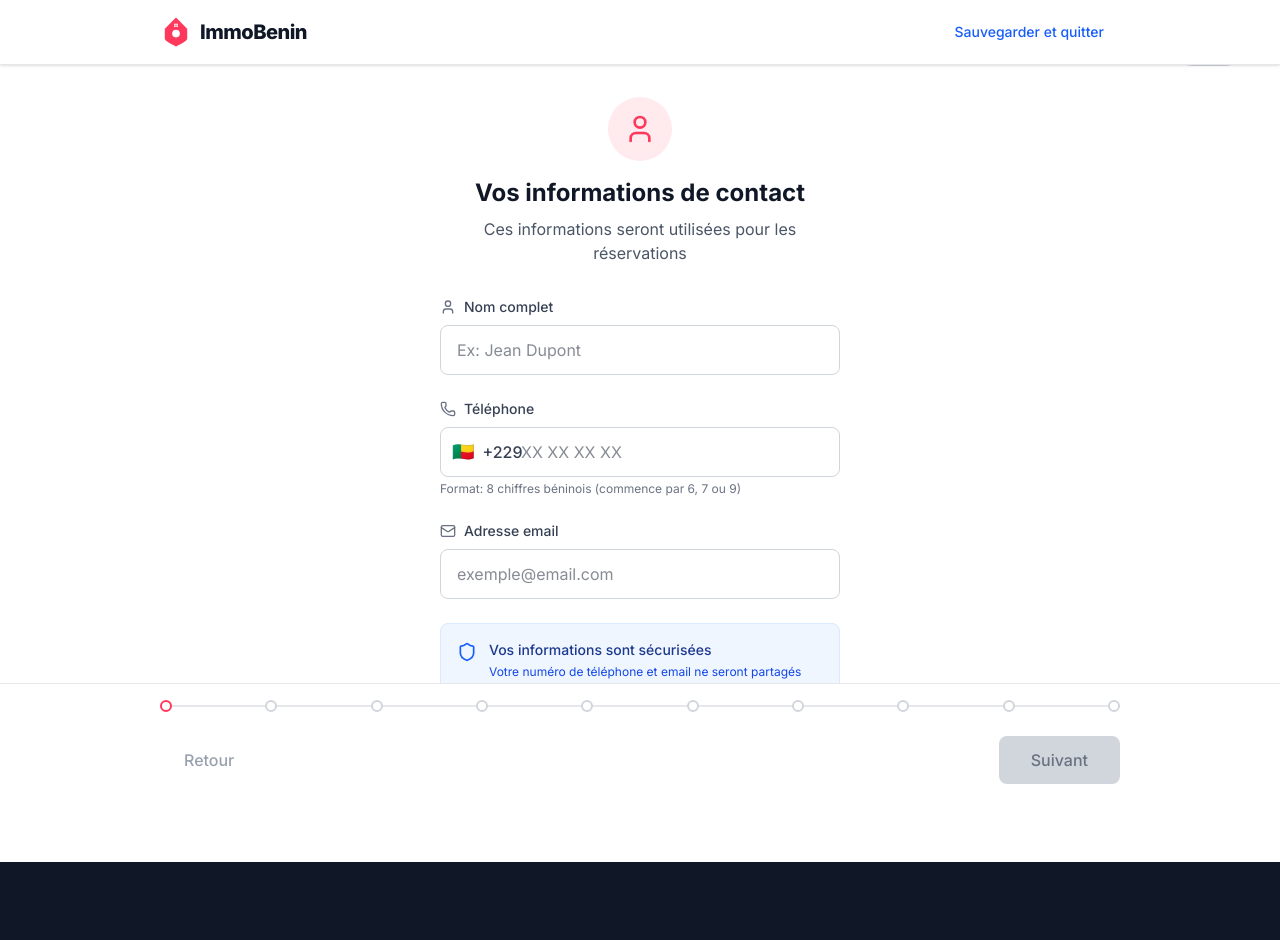
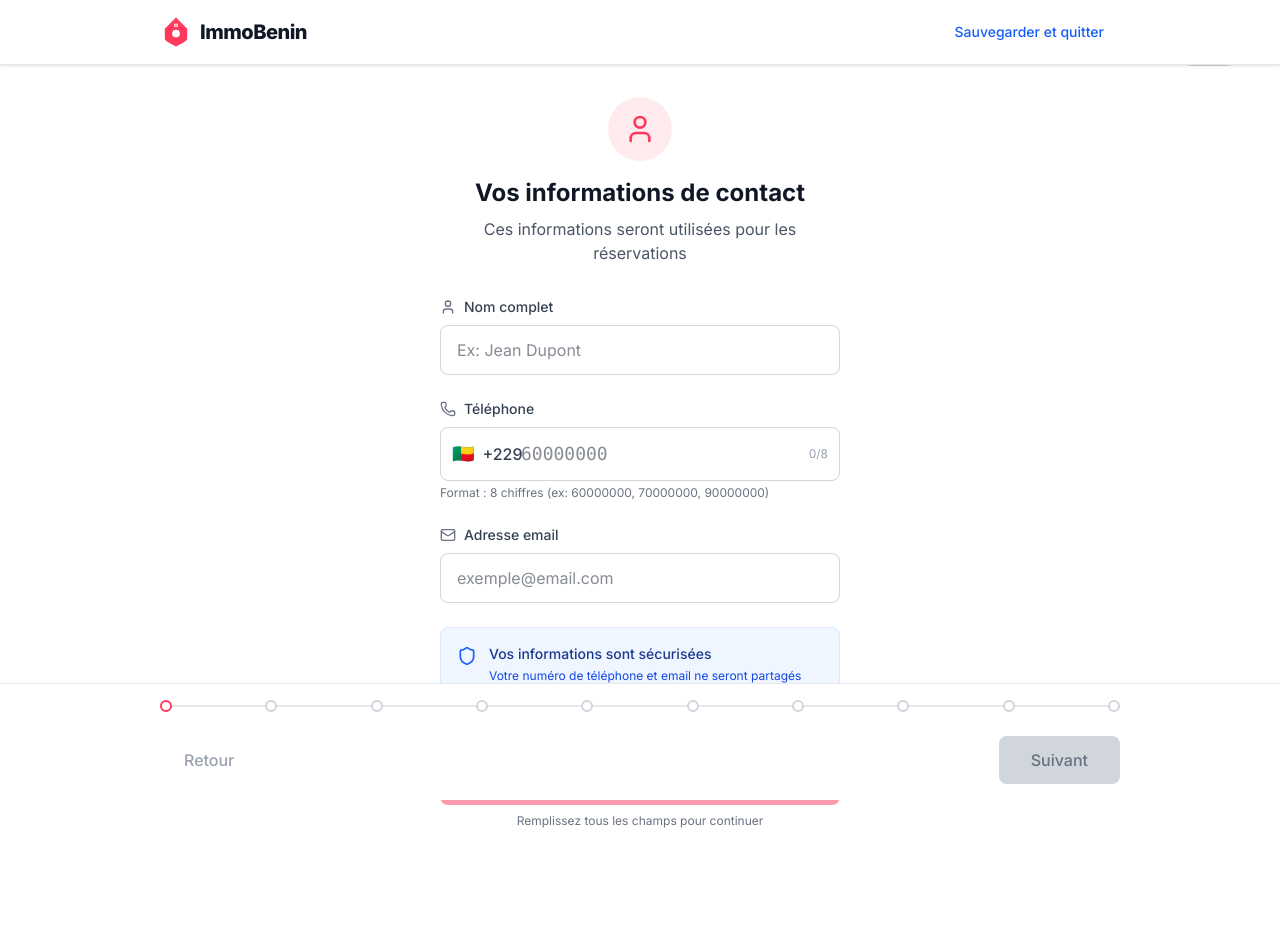
Before and after one commit to antoinettaams/immobenin, a Next.js app: page /publish in a window 1280 px wide. Shown: the top 940 px of the page. Built offline with nearby package versions, Linux system fonts and the light colour scheme; grey boxes are pictures that could not be loaded.

Commit message:
Ajout des modifs

```diff
--- a/components/publish/steps/OnboardingStep.tsx
+++ b/components/publish/steps/OnboardingStep.tsx
@@ -1,5 +1,5 @@
 "use client"
-import React, { useState, useRef } from 'react'
+import React, { useState, useRef, useEffect } from 'react'
 import { Phone, Mail, User, Shield } from 'lucide-react'
 
 interface OnboardingData {
@@ -25,8 +25,8 @@ export const OnboardingStep: React.FC<OnboardingStepProps> = ({
   const [phoneInput, setPhoneInput] = useState('')
   const phoneInputRef = useRef<HTMLInputElement>(null)
 
-  // Initialisation depuis les props
-  React.useEffect(() => {
+  // Initialisation
+  useEffect(() => {
     if (data.telephone) {
       const digitsOnly = data.telephone.replace(/\D/g, '')
       if (digitsOnly.startsWith('229')) {
@@ -48,6 +48,57 @@ export const OnboardingStep: React.FC<OnboardingStepProps> = ({
     }
 
     onUpdate(updated)
+  }
+
+  // FORCE l'utilisation d'un input type="text" avec gestion manuelle
+  const handlePhoneInputChange = (rawValue: string) => {
+    // Supprimer TOUT sauf les chiffres
+    let cleanValue = rawValue.replace(/\D/g, '')
+
+    // Limiter à 8 chiffres maximum
+    cleanValue = cleanValue.slice(0, 8)
+
+    // Mettre à jour l'affichage (sans formatage pour éviter les problèmes)
+    setPhoneInput(cleanValue)
+
+    // Mettre à jour formData
+    if (cleanValue.length === 8) {
+      const fullNumber = `+229${cleanValue}`
+      handleChange('telephone', fullNumber)
+    } else {
+      handleChange('telephone', cleanValue ? `+229${cleanValue}` : '')
+    }
+  }
+
+  const handleSubmit = async (e: React.FormEvent) => {
+    e.preventDefault()
+
+    if (!validateForm()) return
+
+    setIsLoading(true)
+
+    try {
+      const phoneDigits = phoneInput.replace(/\D/g, '')
+      if (phoneDigits.length !== 8) {
+        throw new Error('Numéro de téléphone incomplet')
+      }
+
+      const finalPhone = `+229${phoneDigits}`
+      const finalData = {
+        ...formData,
+        telephone: finalPhone
+      }
+
+      onUpdate(finalData)
+      onNext()
+
+    } catch (error) {
+      setErrors({
+        telephone: 'Veuillez vérifier votre numéro de téléphone'
+      })
+    } finally {
+      setIsLoading(false)
+    }
   }
 
   const validateForm = (): boolean => {
@@ -77,103 +128,6 @@ export const OnboardingStep: React.FC<OnboardingStepProps> = ({
     setErrors(newErrors)
     return Object.keys(newErrors).length === 0
   }
-
-  const formatPhoneDisplay = (value: string): string => {
-    const digits = value.replace(/\D/g, '')
-    const limited = digits.slice(0, 8)
-
-    if (limited.length <= 2) return limited
-    if (limited.length <= 4) return `${limited.slice(0, 2)} ${limited.slice(2)}`
-    if (limited.length <= 6) return `${limited.slice(0, 2)} ${limited.slice(2, 4)} ${limited.slice(4)}`
-    return `${limited.slice(0, 2)} ${limited.slice(2, 4)} ${limited.slice(4, 6)} ${limited.slice(6)}`
-  }
-
-  const handlePhoneInputChange = (value: string) => {
-    // Empêcher les caractères non numériques
-    const digits = value.replace(/\D/g, '').slice(0, 8)
-
-    // Format d'affichage avec espacement
-    const formattedDisplay = formatPhoneDisplay(digits)
-    setPhoneInput(formattedDisplay)
-
-    // Stocker dans formData avec le préfixe +229 seulement si complet
-    if (digits.length === 8) {
-      const fullNumber = `+229${digits}`
-      handleChange('telephone', fullNumber)
-    } else {
-      handleChange('telephone', digits ? `+229${digits}` : '')
-    }
-  }
-
-  // CORRECTION : Gestion spéciale pour mobile
-  const handlePhoneKeyDown = (e: React.KeyboardEvent<HTMLInputElement>) => {
-    // Si on mobile, prévenir le comportement par défaut des suggestions
-    if (e.key === 'Backspace') {
-      e.preventDefault()
-      const current = phoneInput.replace(/\D/g, '')
-      const newDigits = current.slice(0, -1)
-      handlePhoneInputChange(newDigits)
-    }
-  }
-
-  // CORRECTION : Gestion de l'input sur mobile
-  const handlePhoneInput = (e: React.FormEvent<HTMLInputElement>) => {
-    const value = e.currentTarget.value
-
-    // Si le texte contient "+229", on l'enlève
-    const cleanValue = value.replace('+229', '').replace('+', '')
-
-    // Nettoyer et formater
-    const digits = cleanValue.replace(/\D/g, '').slice(0, 8)
-    handlePhoneInputChange(digits)
-  }
-
-  // CORRECTION : Empêcher le collage automatique
-  const handlePhonePaste = (e: React.ClipboardEvent<HTMLInputElement>) => {
-    e.preventDefault()
-    const pastedText = e.clipboardData.getData('text')
-    const digits = pastedText.replace(/\D/g, '').slice(0, 8)
-    handlePhoneInputChange(digits)
-  }
-
-  const handleSubmit = async (e: React.FormEvent) => {
-    e.preventDefault()
-
-    if (!validateForm()) return
-
-    setIsLoading(true)
-
-    try {
-      const phoneDigits = phoneInput.replace(/\D/g, '')
-      if (phoneDigits.length !== 8) {
-        throw new Error('Numéro de téléphone incomplet')
-      }
-
-      const finalPhone = `+229${phoneDigits}`
-      const finalData = {
-        ...formData,
-        telephone: finalPhone
-      }
-
-      if (typeof window !== 'undefined') {
-        localStorage.setItem('onboardingData', JSON.stringify(finalData))
-      }
-
-      onUpdate(finalData)
-      onNext()
-
-    } catch (error) {
-      setErrors({
-        telephone: 'Veuillez vérifier votre numéro de téléphone'
-      })
-    } finally {
-      setIsLoading(false)
-    }
-  }
-
-  const canContinue = phoneInput.replace(/\D/g, '').length === 8 &&
-                     formData.email &&
-                     formData.nom.trim().length >= 2
 
   return (
     <div className="max-w-md mx-auto px-4 sm:px-6 w-full">
@@ -213,7 +167,7 @@ export const OnboardingStep: React.FC<OnboardingStepProps> = ({
           )}
         </div>
 
-        {/* Téléphone - CHAMP CORRIGÉ */}
+        {/* CHAMP TÉLÉPHONE CORRIGÉ - Solution radicale */}
         <div>
           <label className="block text-sm font-medium text-gray-700 mb-2">
             <div className="flex items-center gap-2">
@@ -226,30 +180,53 @@ export const OnboardingStep: React.FC<OnboardingStepProps> = ({
               <span className="text-lg">🇧🇯</span>
               <span className="font-medium">+229</span>
             </div>
+
+            {/* SOLUTION : Input type="text" avec pattern personnalisé */}
             <input
               ref={phoneInputRef}
-              type="tel"
-              inputMode="numeric" // Important pour mobile
-              pattern="[0-9]*" // Important pour mobile
+              type="text" // CHANGÉ de "tel" à "text"
+              inputMode="tel" // Garde le clavier téléphone
               value={phoneInput}
-              onChange={handlePhoneInput} // CHANGÉ
-              onKeyDown={handlePhoneKeyDown} // AJOUTÉ
-              onPaste={handlePhonePaste} // AJOUTÉ
-              className={`w-full pl-20 pr-4 py-3 border rounded-lg focus:ring-2 focus:ring-brand focus:border-transparent outline-none ${
+              onChange={(e) => {
+                // Filtrer les caractères non numériques
+                const value = e.target.value.replace(/\D/g, '')
+                setPhoneInput(value.slice(0, 8))
+
+                // Mettre à jour formData
+                if (value.length === 8) {
+                  handleChange('telephone', `+229${value}`)
+                }
+              }}
+              onBlur={(e) => {
+                // Validation à la perte de focus
+                const value = e.target.value.replace(/\D/g, '')
+                if (value.length === 8) {
+                  handleChange('telephone', `+229${value}`)
+                }
+              }}
+              className={`w-full pl-20 pr-4 py-3 border rounded-lg focus:ring-2 focus:ring-brand focus:border-transparent outline-none text-lg font-mono ${
                 errors.telephone ? 'border-red-300' : 'border-gray-300'
               }`}
-              placeholder="XX XX XX XX"
+              placeholder="60000000"
               disabled={isLoading}
-              autoComplete="tel-national" // Pour mobile
-              maxLength={11} // 8 chiffres + 3 espaces
+              maxLength={8} // Limite à 8 chiffres
+              pattern="[0-9]{8}" // Pattern HTML5
+              title="8 chiffres béninois (commençant par 6, 7 ou 9)"
             />
+
+            {/* Indicateur de longueur */}
+            <div className="absolute right-3 top-1/2 transform -translate-y-1/2 text-xs text-gray-400">
+              {phoneInput.length}/8
+            </div>
           </div>
-          {errors.telephone && (
+
+          {errors.telephone ? (
             <p className="mt-1 text-sm text-red-600">{errors.telephone}</p>
+          ) : (
+            <p className="mt-1 text-xs text-gray-500">
+              Format : 8 chiffres (ex: 60000000, 70000000, 90000000)
+            </p>
           )}
-          <p className="mt-1 text-xs text-gray-500">
-            Format: 8 chiffres béninois (commence par 6, 7 ou 9)
-          </p>
         </div>
 
         {/* Email */}
@@ -289,6 +266,32 @@ export const OnboardingStep: React.FC<OnboardingStepProps> = ({
             </div>
           </div>
         </div>
+
+        {/* Bouton continuer */}
+        <div className="pt-4">
+          <button
+            type="submit"
+            disabled={isLoading || phoneInput.length !== 8 || !formData.email || !formData.nom}
+            className="w-full bg-brand text-white py-3 rounded-lg font-semibold hover:bg-brand/90 transition-colors disabled:opacity-50 disabled:cursor-not-allowed flex items-center justify-center gap-2"
+          >
+            {isLoading ? (
+              <>
+                <div className="animate-spin rounded-full h-4 w-4 border-b-2 border-white"></div>
+                Validation...
+              </>
+            ) : (
+              'Continuer'
+            )}
+          </button>
+
+          <div className="mt-2 text-xs text-gray-500 text-center">
+            {phoneInput.length === 8 && formData.email && formData.nom ? (
+              <span className="text-green-600">✓ Tous les champs sont valides</span>
+            ) : (
+              <span>Remplissez tous les champs pour continuer</span>
+            )}
+          </div>
+        </div>
       </form>
     </div>
   )
```
